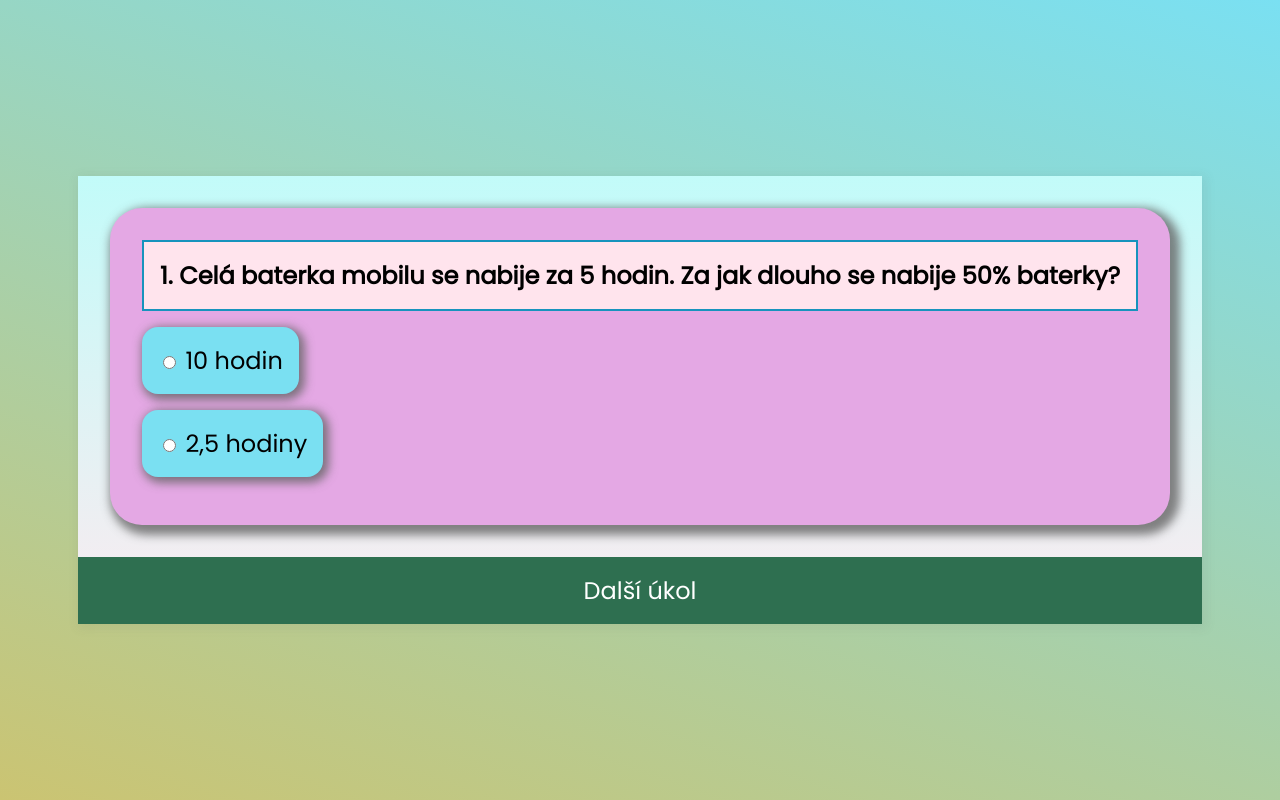
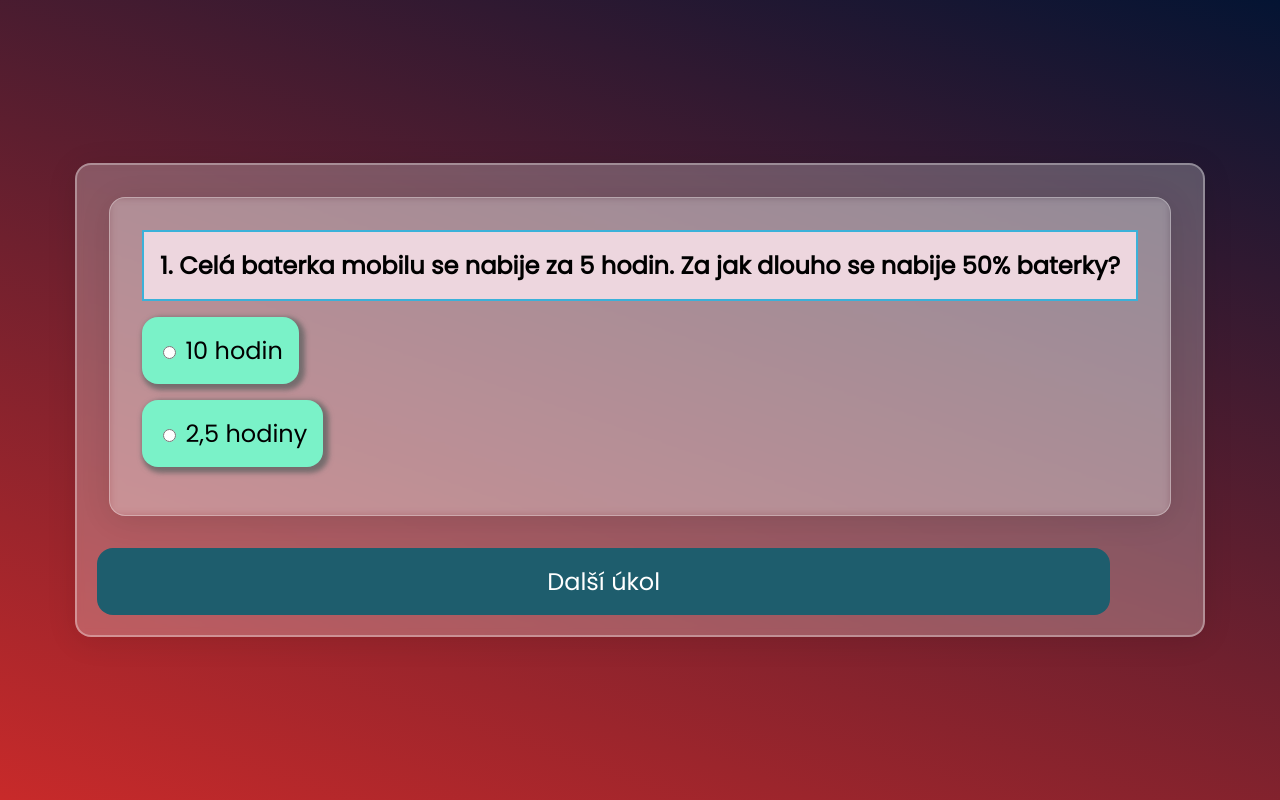
Before and after one commit to elaidina/kviz15, a plain HTML site: page index.html in a window 1280 px wide. Drawn offline with Linux system fonts and the light colour scheme.

Commit message:
style glass

```diff
--- a/style.css
+++ b/style.css
@@ -1,3 +1,4 @@
+
 @import url("https://fonts.googleapis.com/css2?family=Poppins:wght@200;400&display=swap");
 
 * {
@@ -6,7 +7,7 @@
 
 body {
   background-color: #aae976;
-  background-image: linear-gradient(19deg, #cbc472 0%, #7ae0f2 100%);
+  background-image: linear-gradient(19deg, #c82a2a 0%, #041433 100%);
 
   font-family: "Poppins", sans-serif;
   font-size: 1rem;
@@ -23,11 +24,16 @@ body {
 
 .quiz-container {
   margin: 1.5rem;
-  background-color: #ffdee9;
-  background-image: linear-gradient(0deg, #faebf0 0%, #c2fbf9 100%);
+  /* From https://css.glass */
+/* From https://css.glass */
+background: rgba(255, 255, 255, 0.25);
+border-radius: 16px;
+box-shadow: 0 4px 30px rgba(0, 0, 0, 0.1);
+backdrop-filter: blur(4px);
+-webkit-backdrop-filter: blur(4px);
+border: 2px solid rgba(255, 255, 255, 0.33);
 
 
-  box-shadow: 2px 2px 10px 2px rgba(100, 100, 100, 0.1);
   min-width: 65%;
 
 }
@@ -37,7 +43,13 @@ body {
   margin: 2rem;
   border-radius: 2rem;
   box-shadow: 5px 5px 10px 5px rgba(100, 100, 100, 0.8);
-  background-color: #e4a8e4;
+  /* From https://css.glass */
+background: rgba(255, 255, 255, 0.11);
+border-radius: 16px;
+box-shadow: 0 4px 30px rgba(0, 0, 0, 0.1);
+backdrop-filter: blur(4px);
+-webkit-backdrop-filter: blur(4px);
+border: 1px solid rgba(255, 255, 255, 0.33);
 }
 
 .flex {
@@ -48,8 +60,8 @@ h2 {
   padding: 1rem;
   text-align: center;
   margin: 0;
-  background-color: #ffe4ed;
-  border: 2px solid rgb(23, 147, 189);
+  background-color: #edd6de;
+  border: 2px solid rgb(59, 177, 217);
 }
 
 ul {
@@ -62,16 +74,16 @@ ul li {
   margin: 1rem 0;
 
 text-align: center;
-background-color: #7ae0f2;
+background-color: #7af2c8;
 width: fit-content;
 padding: 1rem;
 border-radius: 1rem;
-box-shadow: 3px 3px 10px 3px rgba(100, 100, 100, 0.8);
+box-shadow: 3px 3px 5px 3px rgba(100, 100, 100, 0.8);
 }
 
 ul li:hover {
 
-  box-shadow: 3px 3px 5px 3px rgba(100, 100, 100, 0.8);
+  box-shadow: 3px 3px 15px 3px rgba(100, 100, 100, 0.8);
 }
 
 ul li label {
@@ -79,15 +91,18 @@ ul li label {
 }
 
 button {
-  background-color: #2e6f50;
+  background-color: #1e5d6d;
   color: #fff;
   border: none;
   display: block;
-  width: 100%;
+  width: 90%;
   cursor: pointer;
   font-size: 1.5rem;
   font-family: inherit;
   padding: 1rem;
+  border-radius: 16px;
+  margin: 20px;
+  text-align: center;
 }
 
 .correct {
```
